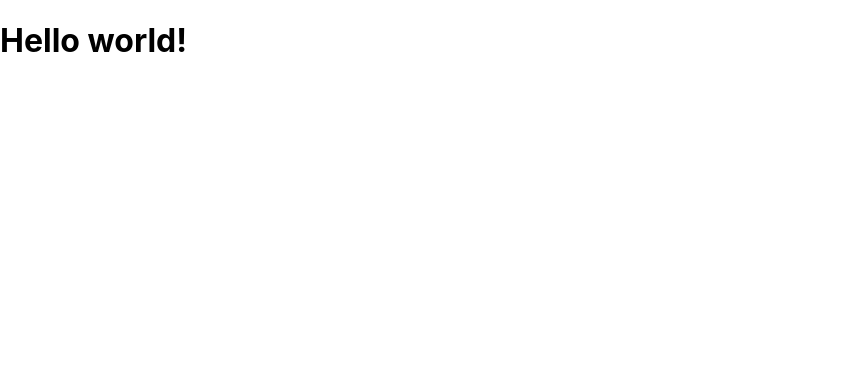
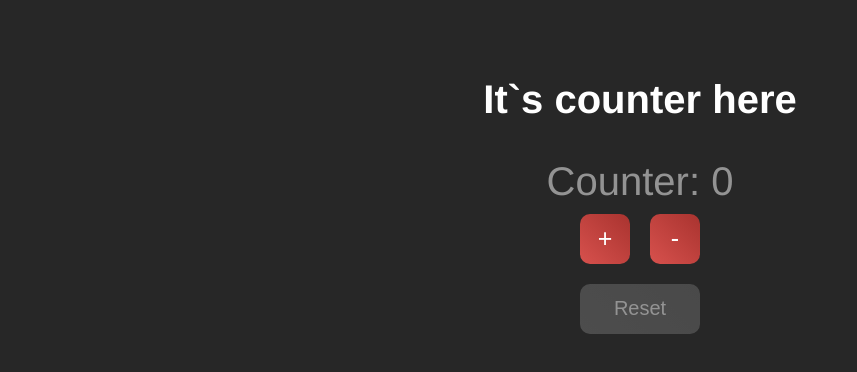
Before and after one commit to matyushkin-s/react-project, a React (Create React App) app: page / in a window 1280 px wide. Shown: the top 372 px of the page, without its empty margins (0-857 px from the left). Built offline with nearby package versions, Linux system fonts and the light colour scheme.

Commit message:
Added HW2

```diff
--- a/src/App.css
+++ b/src/App.css
@@ -0,0 +1,80 @@
+.App {
+  height: 100vh;
+  background: #272727;
+  font-family: 'Helvetica', sans-serif;
+  padding: 50px 0;
+}
+
+.counter {
+  display: flex;
+  align-items: center;
+  flex-direction: column;
+  gap: 10px;
+  text-align: center;
+}
+
+.counter__header {
+  color: #FFF;
+  font-size: 40px;
+}
+
+.counter__value {
+  font-size: 40px;
+  color: #FFFFFF80;
+}
+
+.counter__container {
+  display: flex;
+  justify-content: center;
+  gap: 20px;
+}
+
+.control__btn {
+  display: flex;
+  justify-content: center;
+  align-items: center;
+  height: 50px;
+  width: 50px;
+  font-size: 25px;
+  background: linear-gradient(45deg, #d7514d, #a9332f);
+  border-radius: 10px;
+  border: none;
+  color: #FFF;
+  transition: 0.2s ease-in-out;
+}
+
+.control__btn:hover {
+  opacity: .7;
+}
+
+.control__btn:active {
+  opacity: .9;
+}
+
+.reset__btn {
+  display: flex;
+  justify-content: center;
+  align-items: center;
+  width: 120px;
+  height: 50px;
+  font-size: 20px;
+  background: linear-gradient(45deg, #737373, #6c6c6c);
+  border-radius: 10px;
+  border: none;
+  color: #FFF;
+  transition: 0.2s ease-in-out;
+  margin-top: 10px;
+}
+
+.reset__btn:not(:disabled):hover {
+  opacity: .7;
+}
+
+.reset__btn:not(:disabled):active {
+  opacity: .9;
+}
+
+.reset__btn:disabled {
+  opacity: .5;
+  cursor: not-allowed;
+}
--- a/src/App.js
+++ b/src/App.js
@@ -1,15 +1,41 @@
-// import Button from './components/Button';
-// import Input from './components/Input';
+import React, { useState } from 'react'
+import Button from './components/Button';
 import './App.css';
-// import List from './components/List';
 
 function App() {
+  const [counter, setCounter] = useState(0);
+
+  const increase = () => {
+    setCounter(count => count + 1);
+  };
+
+  const decrease = () => {
+    setCounter(count => count - 1);
+  };
+
+  const reset = () =>{
+    // console.log('RESET');
+    setCounter(0)
+  }
+
   return (
     <div className="App">
-      <h1>Hello world!</h1>
+      <div className="counter">
+        <h1 className="counter__header">It`s counter here</h1>
+        <div className="counter__value">Counter: { counter }</div>
 
-      <div>
+        <div className="counter__container">
+          <Button class="control__btn" onClick={increase}>+</Button>
+          <Button class="control__btn" onClick={decrease}>-</Button>
+        </div>
 
+        <Button
+          class="reset__btn"
+          isDisabled={counter === 0}
+          onClick={reset}
+        >
+          Reset
+        </Button>
       </div>
     </div>
   );
--- a/src/components/Button.jsx
+++ b/src/components/Button.jsx
@@ -1,12 +1,12 @@
-const Button = ({title, text, isDisabled, onClick, children}) => {
+const Button = (props) => {
 
   return (
     <button
-      onClick={onClick}
-      title={ title }
-      disabled={ isDisabled }
+      className={props.class}
+      onClick={ props.onClick }
+      disabled={ props.isDisabled }
     >
-      { text } { children }
+      { props.children }
     </button>
   )
 }
```
Also changed, not shown: src/components/Form.jsx (deleted, +0 -16 lines), src/components/Input.jsx (deleted, +0 -24 lines), src/components/List.jsx (deleted, +0 -17 lines).
